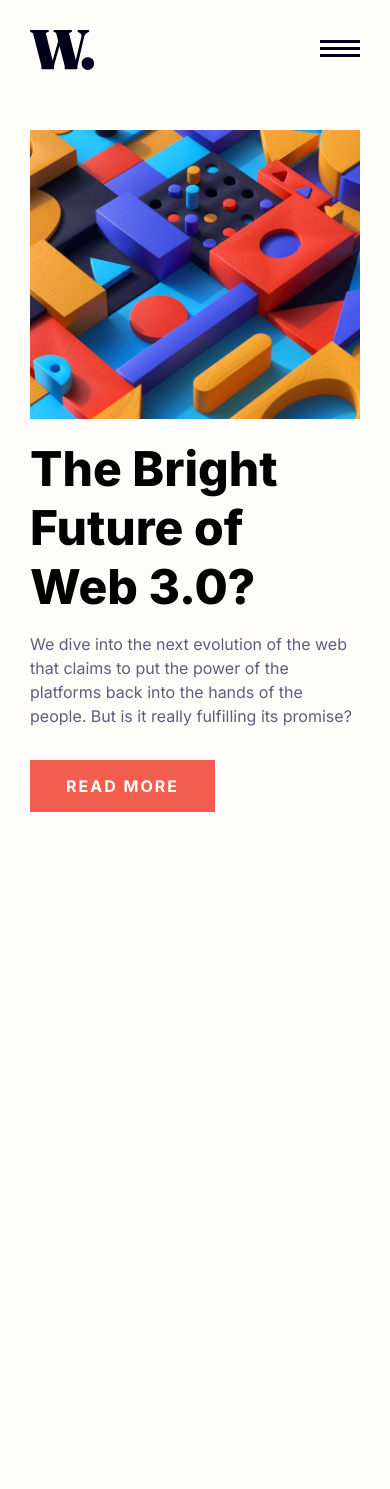
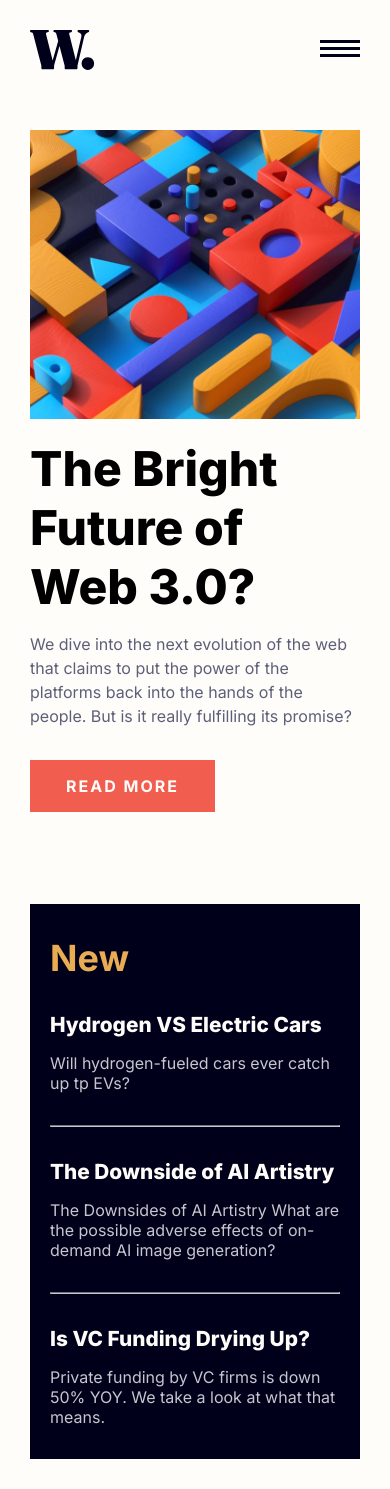
Before and after one commit to KramYengir/frontend-mentor-news-page, a React (Vite) app: page / in a window 390 px wide. Before the commit the page ends 874 px from the top, so only its background shows below. Built offline with nearby package versions, Linux system fonts and the light colour scheme.

Commit message:
sidebar mobile complete

```diff
--- a/src/App.jsx
+++ b/src/App.jsx
@@ -1,11 +1,13 @@
 import Header from "./components/Header/Header";
 import Hero from "./components/Hero/Hero";
+import Sidebar from "./components/Sidebar/Sidebar";
 
 const App = () => {
   return (
     <div>
       <Header />
       <Hero />
+      <Sidebar />
     </div>
   );
 };
--- a/src/components/Sidebar/Sidebar.css
+++ b/src/components/Sidebar/Sidebar.css
@@ -0,0 +1,29 @@
+aside {
+  padding: 16px 20px;
+  background-color: var(--very-dark-blue);
+}
+
+aside h2 {
+  font-size: 2.25rem;
+  color: var(--primary-orange);
+
+  padding-block: 1rem;
+}
+
+aside h3 {
+  font-size: 1.3rem;
+  font-weight: 800;
+  padding-block: 1rem;
+
+  color: var(--off-white);
+}
+
+aside p {
+  padding-bottom: 1rem;
+  color: var(--grayish-blue);
+}
+
+aside hr {
+  border-color: var(--grayish-blue);
+  margin-block: 1rem;
+}
--- a/src/components/Sidebar/Sidebar.jsx
+++ b/src/components/Sidebar/Sidebar.jsx
@@ -1,7 +1,33 @@
 import "./Sidebar.css";
 
 const Sidebar = () => {
-  return <div>Sidebar</div>;
+  return (
+    <section>
+      <aside>
+        <h2>New</h2>
+        <h3>Hydrogen VS Electric Cars</h3>
+        <p>Will hydrogen-fueled cars ever catch up tp EVs?</p>
+        <hr />
+        <h3>The Downside of AI Artistry</h3>
+        <p>
+          The Downsides of AI Artistry What are the possible adverse effects of
+          on-demand AI image generation?
+        </p>
+        <hr />
+        <h3>Is VC Funding Drying Up?</h3>
+        <p>
+          Private funding by VC firms is down 50% YOY. We take a look at what
+          that means.
+        </p>
+      </aside>
+    </section>
+  );
 };
 
 export default Sidebar;
+
+// FOR THIS ASSIGNMENT, I HARDCODED THE INFORMATION ABOVE,
+// HOWEVER, FOR A PROJECT WITH DYNAMIC CONTENT, I WOULD
+// HAVE USED SEPERATE COMPONENTS FOR EACH PIECE OF INFORMATION,
+// WHICH I WOULD HAVE STOED IN AN ARRAY - I.E. THE USUAL
+// REACT WAY
```
